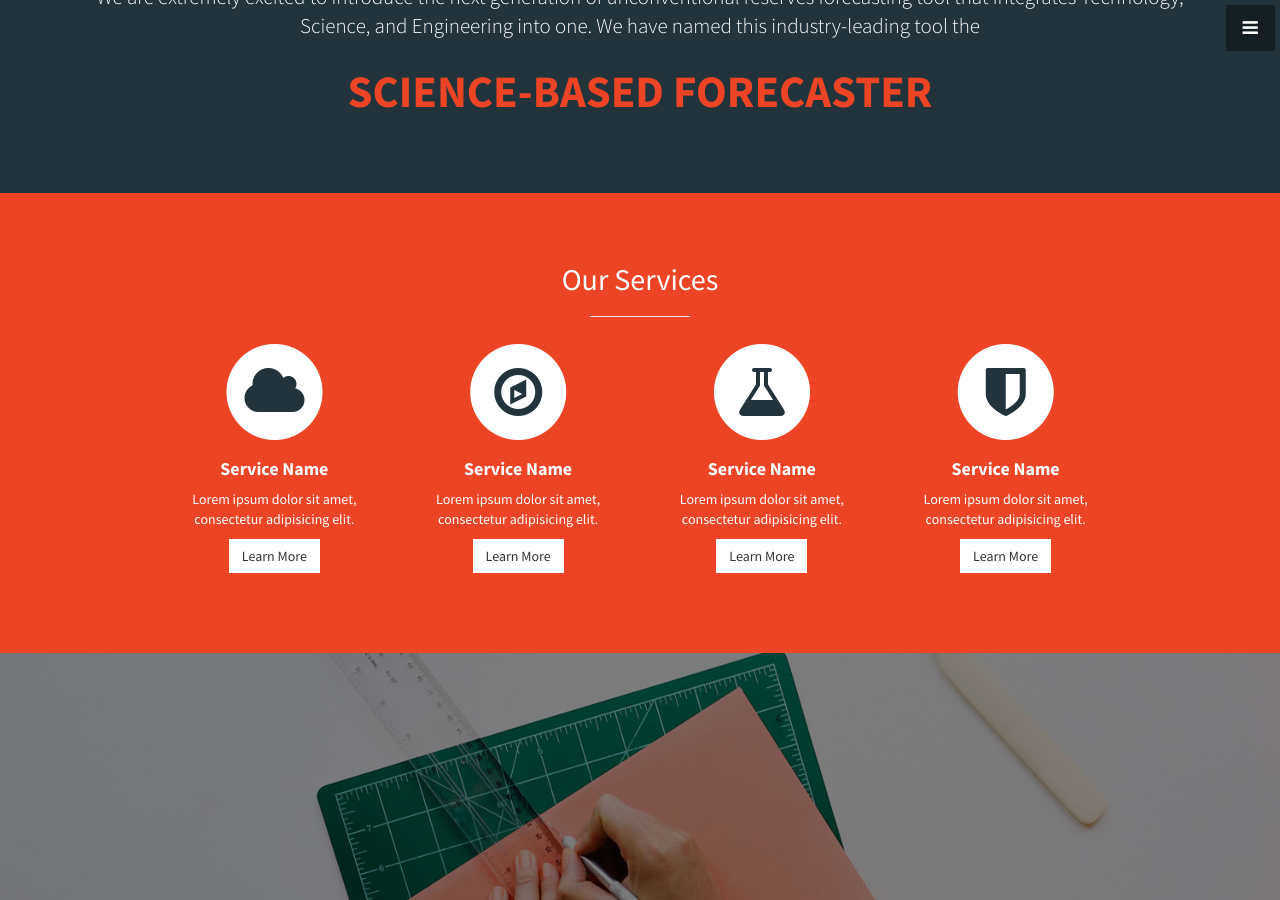
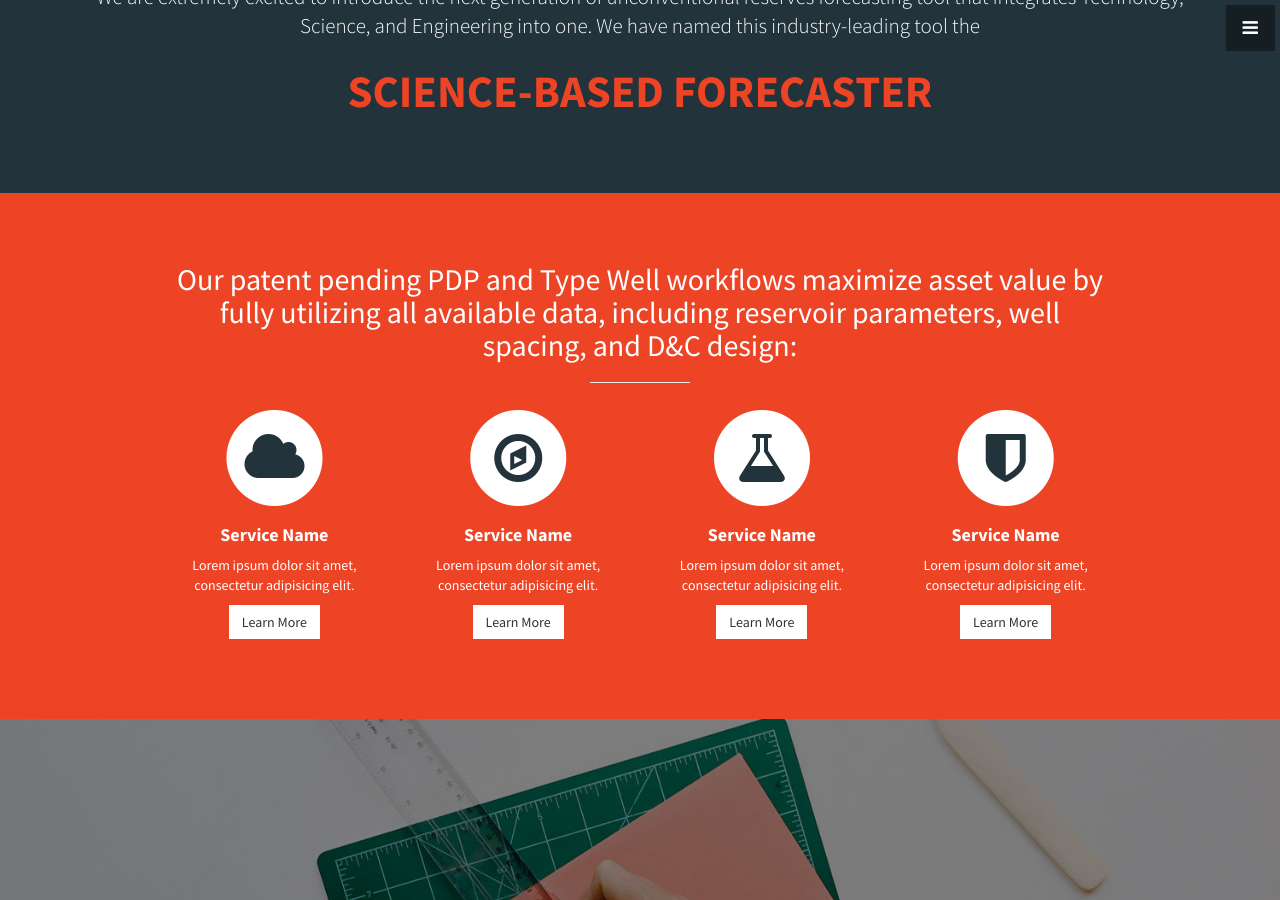
Before and after one commit to volny/stylish-portfolio-jekyll, a Jekyll site: the page built from index.html, in a window 1280 px wide and 900 px high, scrolled down 1038 px. Built offline with Jekyll 4.4.1, drawn with Linux system fonts in a browser that asks for light colours.

Commit message:
edit text

```diff
--- a/_includes/services.html
+++ b/_includes/services.html
@@ -3,7 +3,8 @@
   <div class="container">
     <div class="row text-center">
       <div class="col-lg-10 col-lg-offset-1">
-        <h2>Our Services</h2>
+        <h2>Our patent pending PDP and Type Well workflows maximize asset value by fully utilizing all available data, including reservoir parameters, well spacing, and D&C design:
+</h2>
         <hr class="small">
         <div class="row">
           <div class="col-md-3 col-sm-6">
```
